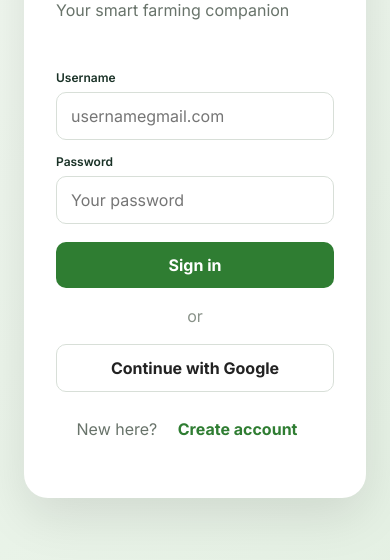
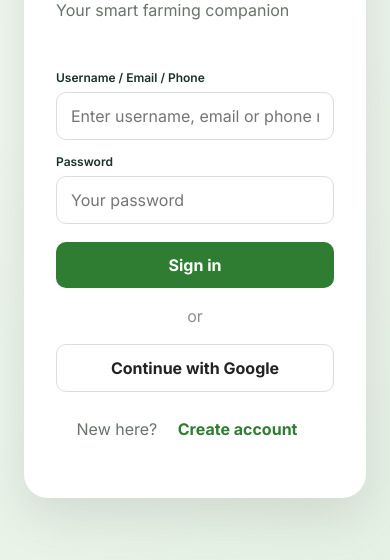
Before and after one commit to sudhikshasabhapathi-pixel/GPTastra, a website: page index.html in a window 390 px wide. Shown: the part 242-802 px from the top of the page. Drawn offline with Linux system fonts and the light colour scheme.

Commit message:
Allow username email or phone input

```diff
--- a/index.html
+++ b/index.html
@@ -11,7 +11,7 @@
   <link rel="stylesheet" href="styles.css">
 </head>
 <body>
-<div id="authScreen" class="auth-screen"><div class="auth-card"><div class="auth-logo">🌾</div><h1>Kisan Saathi</h1><p class="auth-sub">Your smart farming companion</p><div id="authError" class="auth-error"></div><form id="loginForm"><label>Username</label><input id="loginEmail" type="text" autocomplete="username" placeholder="usernamegmail.com" required><label>Password</label><input id="loginPassword" type="password" autocomplete="current-password" placeholder="Your password" required><button class="auth-primary" type="submit">Sign in</button></form><div class="auth-divider"><span>or</span></div><a class="google-btn" href="/api/auth/google">Continue with Google</a><p class="auth-switch">New here? <button id="showRegister" type="button">Create account</button></p><form id="registerForm" class="hidden"><label>Full name</label><input id="regName" required><label>Email</label><input id="regEmail" type="email" required><label>Password</label><input id="regPassword" type="password" minlength="8" required><button class="auth-primary" type="submit">Create account</button><p class="auth-switch">Already registered? <button id="showLogin" type="button">Sign in</button></p></form></div></div>
+<div id="authScreen" class="auth-screen"><div class="auth-card"><div class="auth-logo">🌾</div><h1>Kisan Saathi</h1><p class="auth-sub">Your smart farming companion</p><div id="authError" class="auth-error"></div><form id="loginForm"><label>Username / Email / Phone</label><input id="loginEmail" type="text" autocomplete="username" inputmode="text" placeholder="Enter username, email or phone number" required><label>Password</label><input id="loginPassword" type="password" autocomplete="current-password" placeholder="Your password" required><button class="auth-primary" type="submit">Sign in</button></form><div class="auth-divider"><span>or</span></div><a class="google-btn" href="/api/auth/google">Continue with Google</a><p class="auth-switch">New here? <button id="showRegister" type="button">Create account</button></p><form id="registerForm" class="hidden"><label>Full name</label><input id="regName" required><label>Email</label><input id="regEmail" type="email" required><label>Password</label><input id="regPassword" type="password" minlength="8" required><button class="auth-primary" type="submit">Create account</button><p class="auth-switch">Already registered? <button id="showLogin" type="button">Sign in</button></p></form></div></div>
 <div id="appShell" class="app hidden">
   <aside class="sidebar">
     <div class="brand"><div class="logo">🌾</div><div><b>Kisan Saathi</b><span>Smart farming companion</span></div></div>
```
